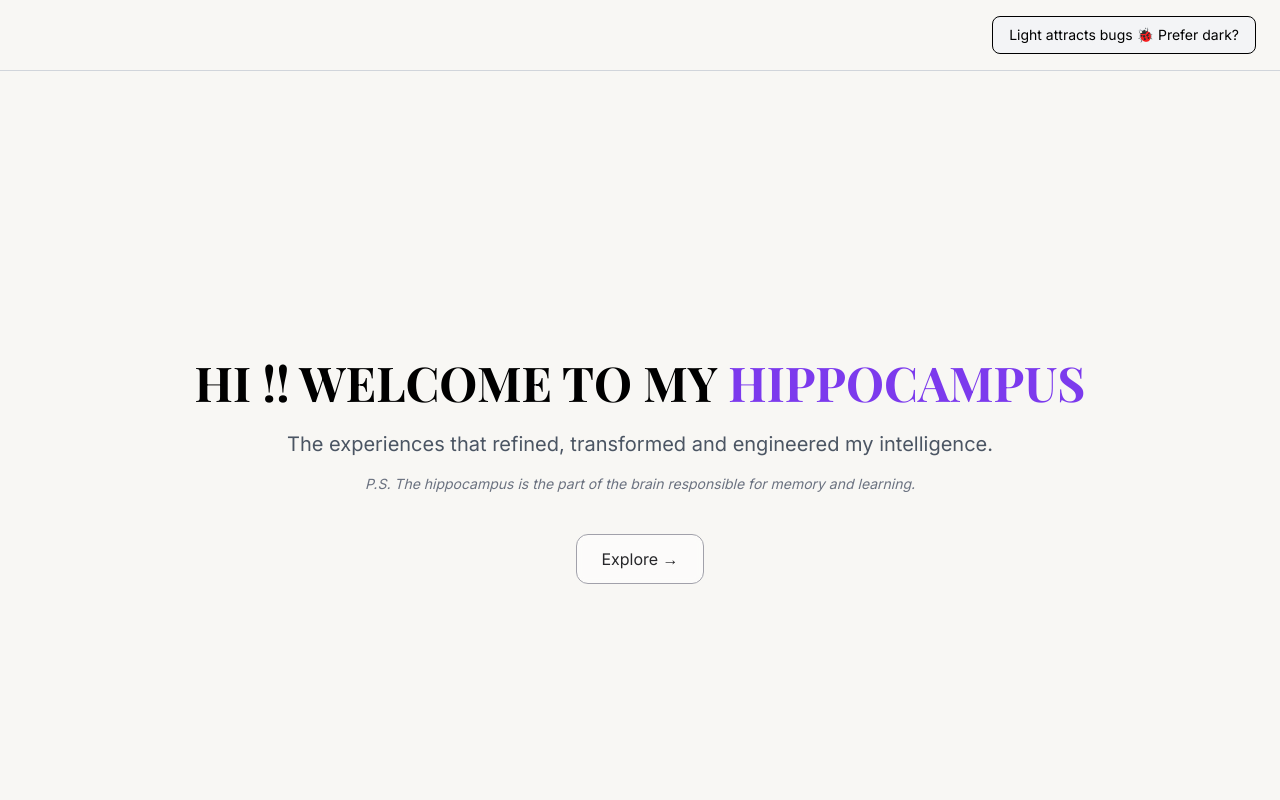
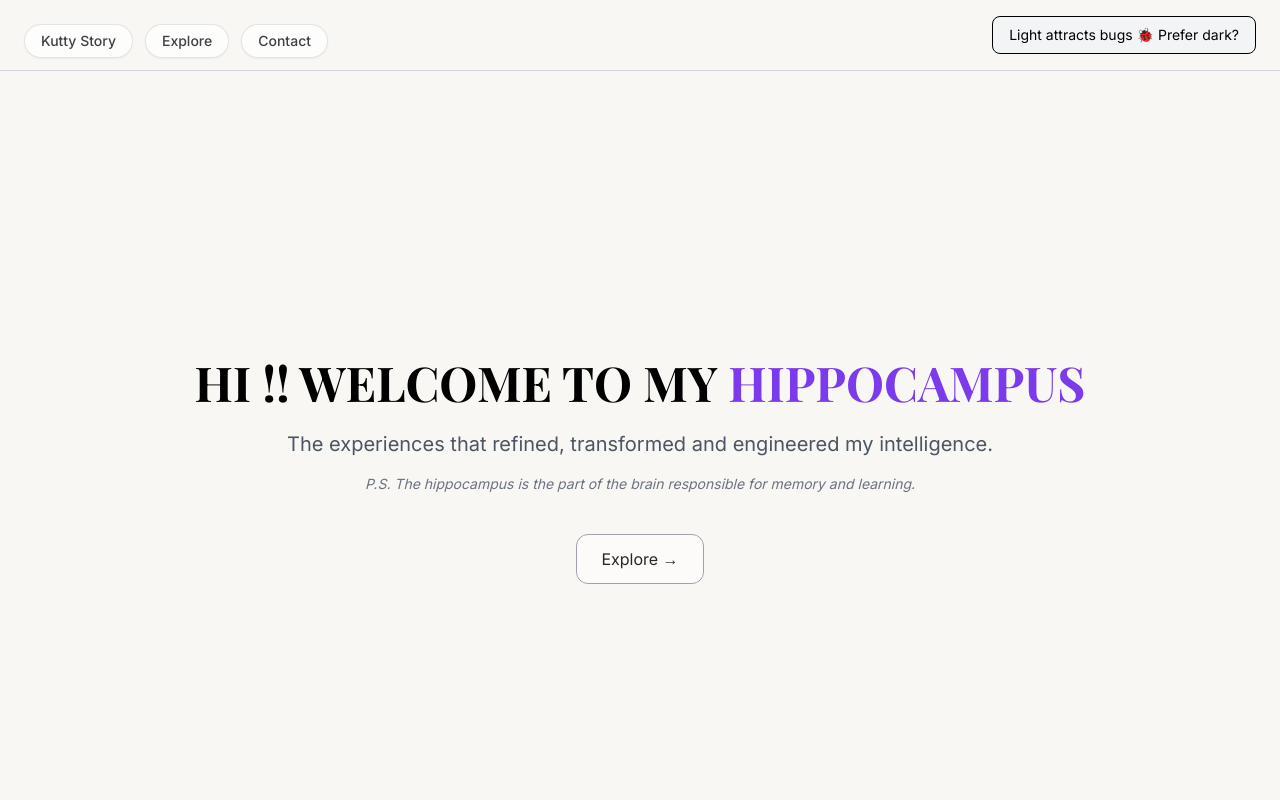
Before and after one commit to Sandhiyalaxmii/portfolioh, a React (Vite) app: page / in a window 1280 px wide. Shown: the top 800 px of the page. Built offline with nearby package versions, Linux system fonts and the light colour scheme.

Commit message:
side bars added

```diff
--- a/src/components/home/Hero.jsx
+++ b/src/components/home/Hero.jsx
@@ -7,7 +7,72 @@ const Hero = () => {
     <section className="min-h-screen flex flex-col items-center justify-center
                    px-6 bg-[#f8f7f4] dark:bg-[#0f0f0f]">
 
+      <div className="fixed top-6 left-6 flex gap-3 z-50">
 
+  {/* Kutty Story */}
+  <button
+    onClick={() => {
+      const section = document.getElementById("story");
+      section?.scrollIntoView({ behavior: "smooth" });
+    }}
+    className="px-4 py-1.5 text-sm font-medium
+    rounded-full
+    bg-white/70 dark:bg-white/10
+    backdrop-blur-md
+    border border-black/10 dark:border-white/20
+    text-zinc-700 dark:text-zinc-200
+    shadow-sm
+    hover:shadow-md
+    hover:text-violet-600 dark:hover:text-violet-400
+    hover:border-violet-400/40
+    transition-all duration-300"
+  >
+    Kutty Story
+  </button>
+
+  {/* Explore */}
+  <button
+    onClick={() => {
+      const section = document.getElementById("explore");
+      section?.scrollIntoView({ behavior: "smooth" });
+    }}
+    className="px-4 py-1.5 text-sm font-medium
+    rounded-full
+    bg-white/70 dark:bg-white/10
+    backdrop-blur-md
+    border border-black/10 dark:border-white/20
+    text-zinc-700 dark:text-zinc-200
+    shadow-sm
+    hover:shadow-md
+    hover:text-violet-600 dark:hover:text-violet-400
+    hover:border-violet-400/40
+    transition-all duration-300"
+  >
+    Explore
+  </button>
+
+  {/* Contact */}
+  <button
+    onClick={() => {
+      const section = document.getElementById("contact");
+      section?.scrollIntoView({ behavior: "smooth" });
+    }}
+    className="px-4 py-1.5 text-sm font-medium
+    rounded-full
+    bg-white/70 dark:bg-white/10
+    backdrop-blur-md
+    border border-black/10 dark:border-white/20
+    text-zinc-700 dark:text-zinc-200
+    shadow-sm
+    hover:shadow-md
+    hover:text-violet-600 dark:hover:text-violet-400
+    hover:border-violet-400/40
+    transition-all duration-300"
+  >
+    Contact
+  </button>
+
+</div>
       {/* Main Heading */}
       <motion.h1
         initial={{ opacity: 0, y: 40 }}
--- a/src/components/home/SignatureBoxes.jsx
+++ b/src/components/home/SignatureBoxes.jsx
@@ -168,13 +168,18 @@ Uses dynamic prompt generation to create professional profile visuals."
       id="explore"
       className="min-h-screen px-6 py-8 bg-gradient-to-b from-[#f8f7f4] to-[#f1efe9] dark:from-[#0f0f0f] dark:to-[#161616]"
     >
-      <h2 className="heading-font text-5xl font-bold dark:text-white mb-12 text-center">
+      <h2 className="heading-font text-5xl font-bold dark:text-white mb-6 text-center">
         What do you want to{" "}
         <span className="text-violet-600 dark:text-violet-400">
           explore?
         </span>
       </h2>
-
+      <h6 className="heading-font text-xl font-bold dark:text-white mb-6 text-center italic">
+        click on the box you wish to{" "}
+        <span className="text-violet-600 dark:text-violet-400 italic">
+          explore!!
+        </span>
+      </h6>
       {/* GRID */}
       <div className="grid grid-cols-1 sm:grid-cols-2 lg:grid-cols-4 gap-10 max-w-6xl mx-auto">
 
```
